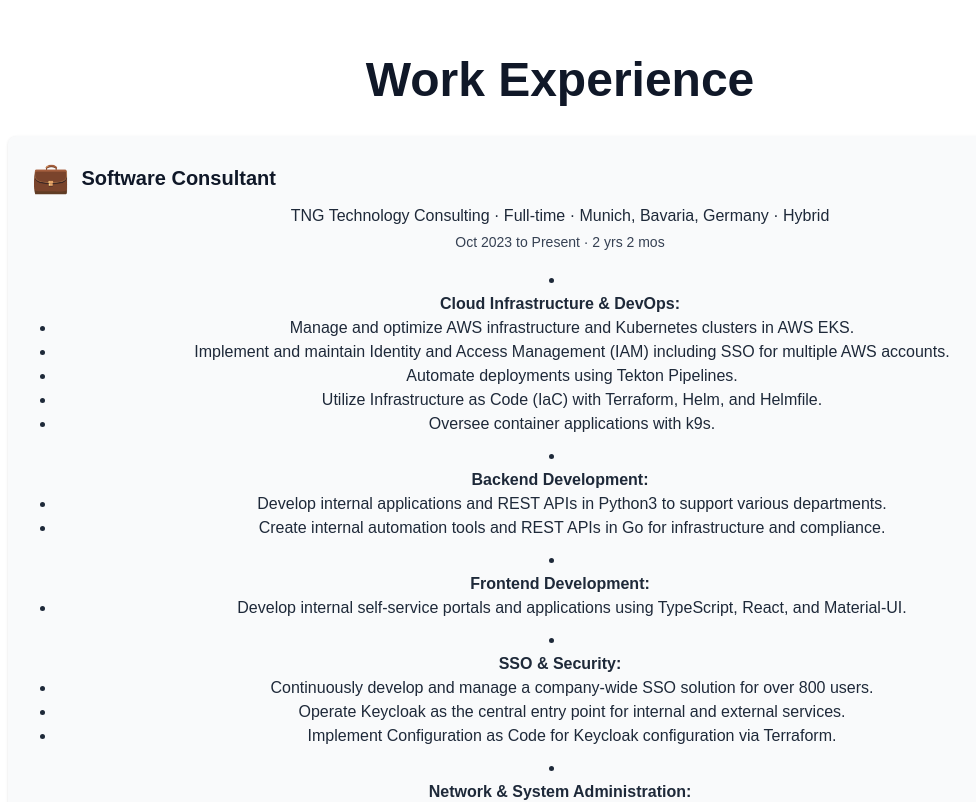
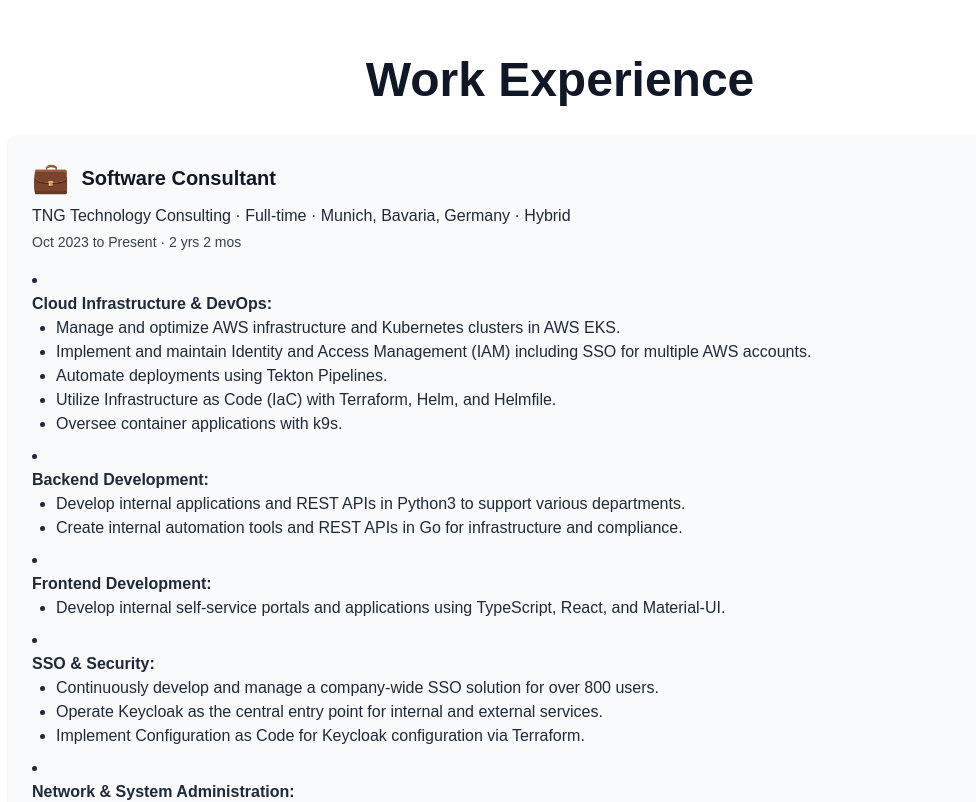
Before and after one commit to absurd-wombat/digital-wombat-website, a Next.js app: page /about-us in a window 1280 px wide. Shown: the part 600-1402 px from the top of the page, without its empty margins (80-1056 px from the left). Built offline with nearby package versions, Linux system fonts and the light colour scheme.

Commit message:
text justify left

```diff
--- a/src/app/components/sections/ContentSection.tsx
+++ b/src/app/components/sections/ContentSection.tsx
@@ -32,8 +32,8 @@ export default function ContentSection({
         {variant === 'card' && cardItems && cardItems.length > 0 && (
           <div className="max-w-6xl mx-auto flex flex-col gap-8 mb-12">
             {cardItems.map((card, index) => (
-              <div key={index} className={`${colors.background.card} rounded-lg shadow p-6 w-full max-w-7xl mx-auto`}>
-                <div className="flex items-center mb-2">
+              <div key={index} className={`${colors.background.card} rounded-lg shadow p-6 w-full max-w-7xl mx-auto text-left`}>
+                <div className="flex items-center mb-2 justify-start">
                   {card.icon && <span className="text-3xl mr-3">{card.icon}</span>}
                   <span className={`text-xl font-semibold ${colors.text.cardTitle}`}>{card.title}</span>
                 </div>
```
